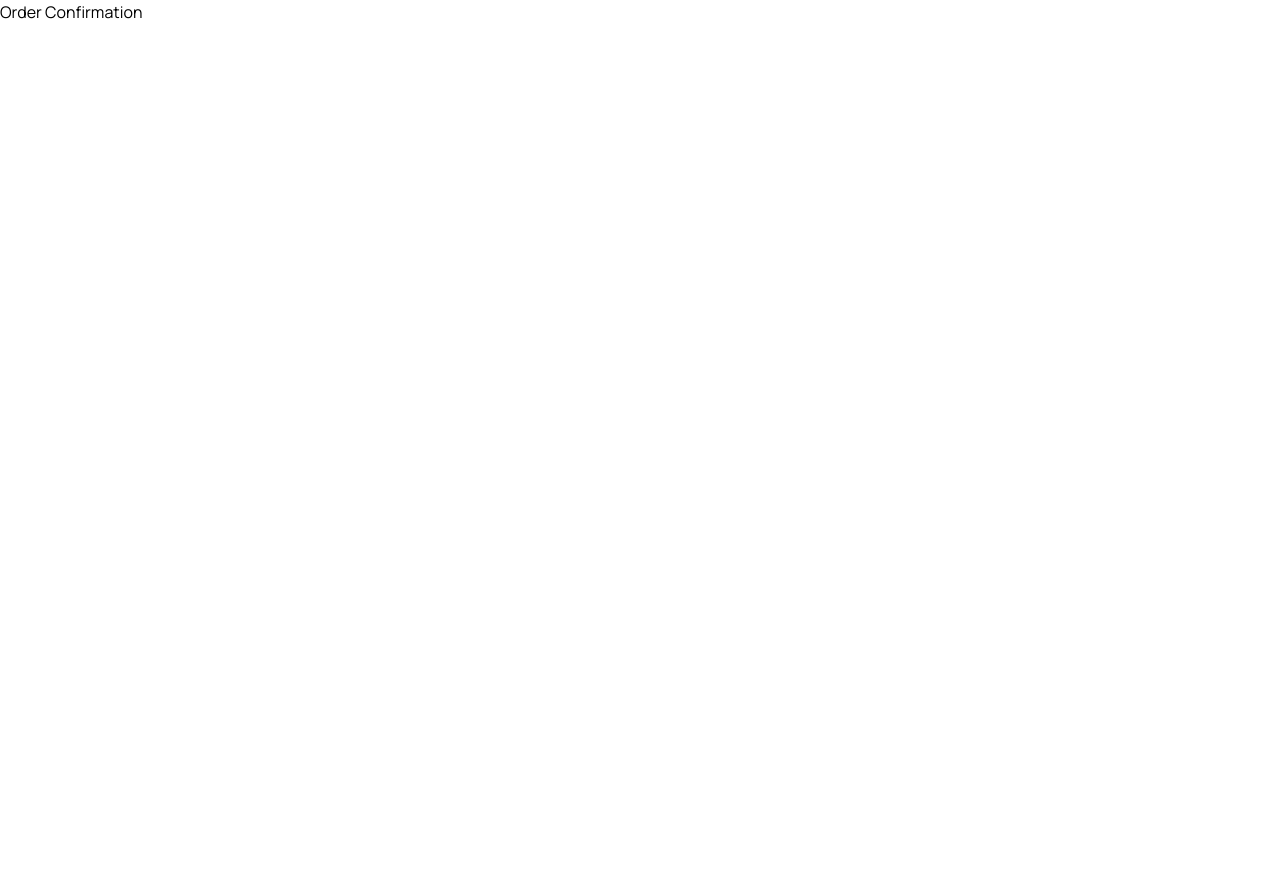
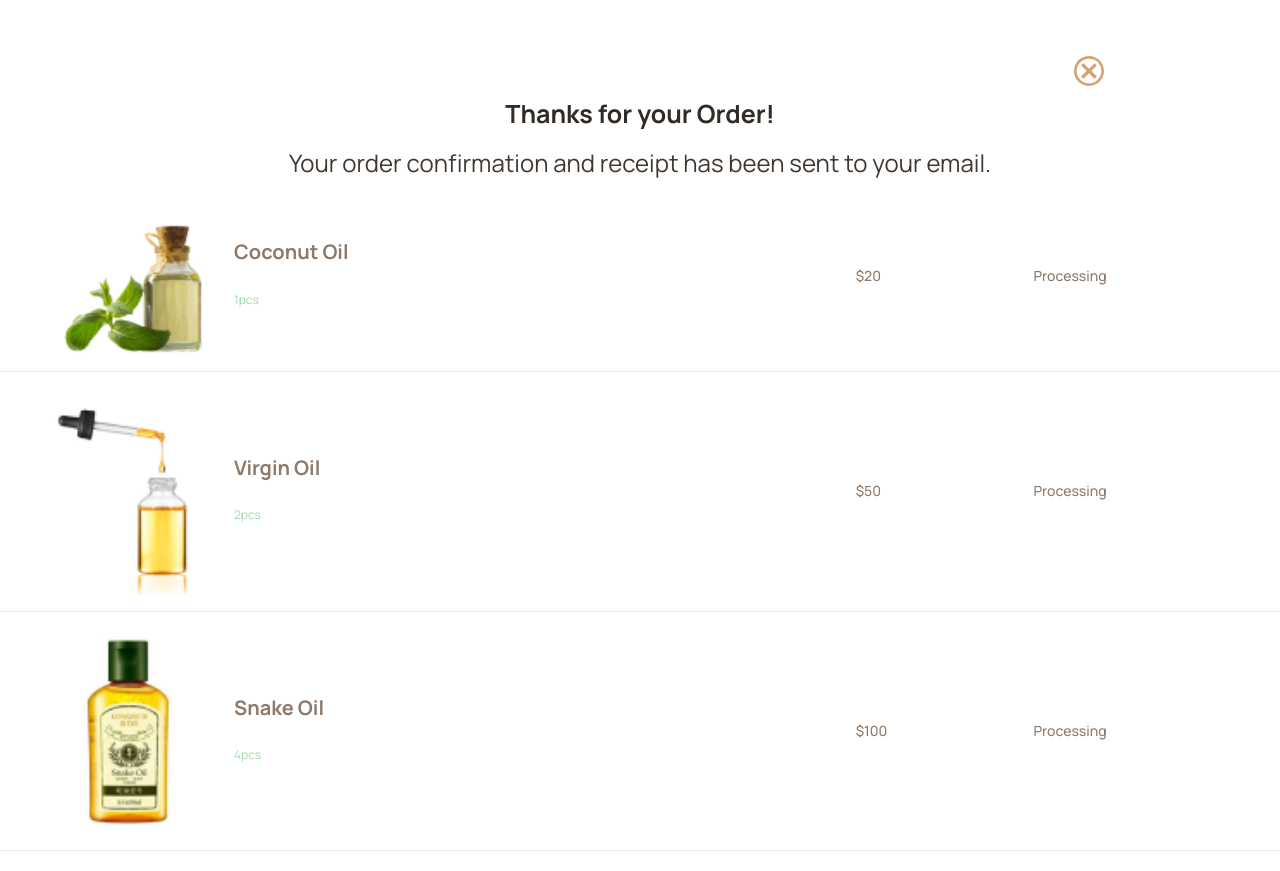
Before and after one commit to namodynamic/timbu-shop_hng, a Next.js app: page /confirmation in a window 1280 px wide. Before the commit the page ends 800 px from the top, so only its background shows below. Built offline with nearby package versions, Linux system fonts and the light colour scheme.

Commit message:
Implement order confirmation page

```diff
--- a/app/(root)/cart/page.tsx
+++ b/app/(root)/cart/page.tsx
@@ -5,7 +5,10 @@ const Cart = () => {
   return (
     <section className="flex flex-col min-h-screen">
       <div className="wrapper">
-        <table className="w-full text-sm text-left ">
+      <Link href="/products" >
+        <Image src="/icons/backicon.svg" width={30} height={30} alt="back" />
+      </Link>
+        <table className="w-full mt-10 text-sm text-left ">
           <thead className="text-md text-white bg-[#A3D9A5]">
             <tr>
               <th scope="col" className="px-6 py-3">
--- a/app/confirmation/page.tsx
+++ b/app/confirmation/page.tsx
@@ -1,6 +1,103 @@
+import Image from "next/image";
+import Link from "next/link";
+
 const OrderConfirmation = () => {
   return (
-    <div>Order Confirmation</div>
-  )
-}
-export default OrderConfirmation
+    <div className="flex flex-col min-h-screen">
+      <div className="wrapper mt-20">
+        <Link
+          href="/"
+          className="absolute top-10 sm:right-40 right-0 p-4 cursor-pointer"
+        >
+          <Image src="/icons/cancel.svg" width={30} height={30} alt="back" />
+        </Link>
+        <div className="flex flex-col justify-center items-center">
+          <h2 className="font-manrope text-[25px] font-bold leading-[27.32px] text-left text-[#312B25]">
+            Thanks for your Order!
+          </h2>
+          <p className="font-manrope sm:text-[24px] font-normal mt-5 sm:leading-[32.78px] text-left text-[#3F3730]">
+            Your order confirmation and receipt has been sent to your email.
+          </p>
+        </div>
+        <table className="w-full text-sm text-left ">
+          <tbody>
+            <tr className="border-b">
+              <td className="px-6 py-4 items-center flex max-sm:flex-col">
+                <Image
+                  src="/images/item6.png"
+                  alt="Product Image"
+                  width={210}
+                  height={180}
+                  className="rounded-md object-cover"
+                />
+                <div>
+                  <p className="font-manrope sm:text-[20px] text-xs font-bold sm:leading-[27.32px] text-left text-[#8D7A6B]">
+                    Coconut Oil
+                  </p>
+                  <p className="font-manrope sm:text-[12px] text-xs sm:leading-[27.32px] mt-5 text-left text-[#A3D9A5]">
+                    1pcs
+                  </p>
+                </div>
+              </td>
+              <td className="px-6 py-4 font-medium text-[#8D7A6B]">$20</td>
+
+              <td className="px-6 py-4 font-medium text-[#8D7A6B]">
+                Processing
+              </td>
+            </tr>
+
+            <tr className="border-b">
+              <td className="px-6 py-4 items-center flex max-sm:flex-col">
+                <Image
+                  src="/images/item2.png"
+                  alt="Product Image"
+                  width={210}
+                  height={180}
+                  className="rounded-md object-cover"
+                />
+                <div>
+                  <p className="font-manrope sm:text-[20px] text-xs font-bold sm:leading-[27.32px] text-left text-[#8D7A6B]">
+                    Virgin Oil
+                  </p>
+                  <p className="font-manrope sm:text-[12px] text-xs sm:leading-[27.32px] mt-5 text-left text-[#A3D9A5]">
+                    2pcs
+                  </p>
+                </div>
+              </td>
+              <td className="px-6 py-4 font-medium text-[#8D7A6B]">$50</td>
+
+              <td className="px-6 py-4 font-medium text-[#8D7A6B]">
+                Processing
+              </td>
+            </tr>
+            <tr className="border-b">
+              <td className="px-6 py-4 items-center flex max-sm:flex-col">
+                <Image
+                  src="/images/item13.png"
+                  alt="Product Image"
+                  width={210}
+                  height={180}
+                  className="rounded-md object-cover"
+                />
+                <div>
+                  <p className="font-manrope sm:text-[20px] text-xs font-bold sm:leading-[27.32px] text-left text-[#8D7A6B]">
+                    Snake Oil
+                  </p>
+                  <p className="font-manrope sm:text-[12px] text-xs sm:leading-[27.32px] mt-5 text-left text-[#A3D9A5]">
+                    4pcs
+                  </p>
+                </div>
+              </td>
+              <td className="px-6 py-4 font-medium text-[#8D7A6B]">$100</td>
+
+              <td className="px-6 py-4 font-medium text-[#8D7A6B]">
+                Processing
+              </td>
+            </tr>
+          </tbody>
+        </table>
+      </div>
+    </div>
+  );
+};
+export default OrderConfirmation;
--- a/components/ProductCard.tsx
+++ b/components/ProductCard.tsx
@@ -1,41 +1,35 @@
 import Image from "next/image";
+import Link from "next/link";
 
 const ProductCard = ({ imgURL, name, price, availability }: ProductProps) => {
   return (
     <div className="flex flex-col h-[277px] justify-center items-center border-r shadow-md w-[210px]">
       <div className="h-[237px] p-2">
-
         <Image src={imgURL} alt={name} className="w-[121px] h-[121px]" />
 
         <div className="mt-5 flex justify-between font-manrope text-xs font-bold text-[#8D7A6B] gap-10 items-center">
-      <p className=" leading-[16.39px]">
-        {name}
-      </p>
-        <p className="font-montserrat text-xs">
-        {price}
-        </p>
+          <p className=" leading-[16.39px]">{name}</p>
+          <p className="font-montserrat text-xs">{price}</p>
         </div>
         <div className=" flex justify-between text-[#D4A373] font-manrope text-xs font-bold gap-10 items-center">
-      <p className=" leading-[16.39px]">
-      ⭐⭐⭐⭐☆
-      </p>
-        <p className="font-montserrat text-xs">
-        – +
-        </p>
+          <p className=" leading-[16.39px]">⭐⭐⭐⭐☆</p>
+          <p className="font-montserrat text-xs">– +</p>
         </div>
         <div className=" flex justify-between gap-10 items-center">
           <p className="font-manrope text-[#A3D9A5] text-xs font-normal leading-[16.39px] text-left">
             {availability}
           </p>
-        <p className="text-[#8D7A6B]">
-        ❶
+          <p className="text-[#8D7A6B]">❶</p>
+        </div>
+      </div>
+      <Link
+        href="/cart"
+        className="text-sm text-center items-center justify-center bg-[#A3D9A5] hover:bg-[#b9ebbb] h-[40px] leading-normal w-full"
+      >
+        <p className="font-manrope text-sm font-semibold leading-[20.49px] hover:text-white p-2 text-[#FBF6F1]">
+          Add to Cart
         </p>
-      </div>
-
-        </div>
-      <div className="text-sm text-center items-center justify-center bg-[#A3D9A5] h-[40px] leading-normal w-full">
-        <p className="font-manrope text-sm font-semibold leading-[20.49px] hover:text-white p-2 text-[#FBF6F1]">Add to Cart</p>
-      </div>
+      </Link>
     </div>
   );
 };
```
Also changed, not shown: public/icons/cancel.svg (added). Lines whose indentation alone changed are shown as unchanged.
